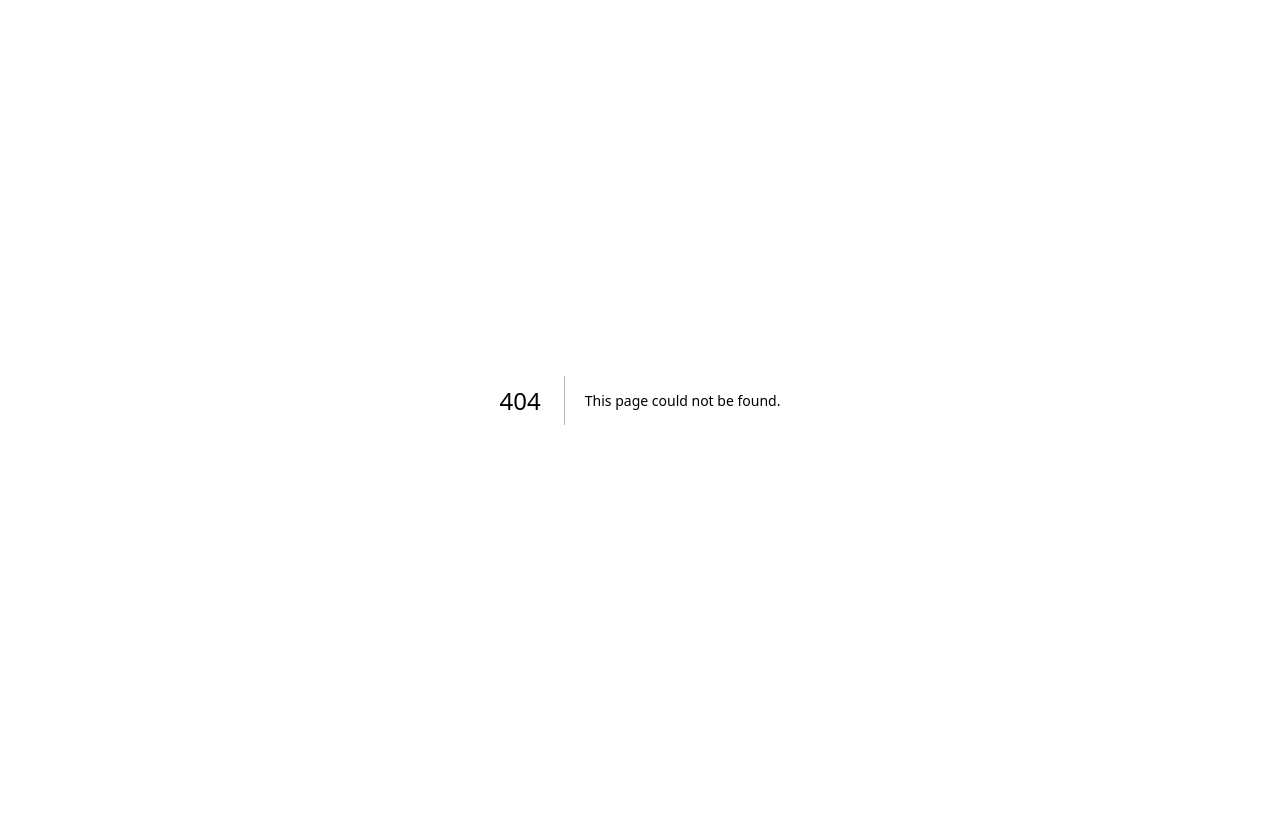
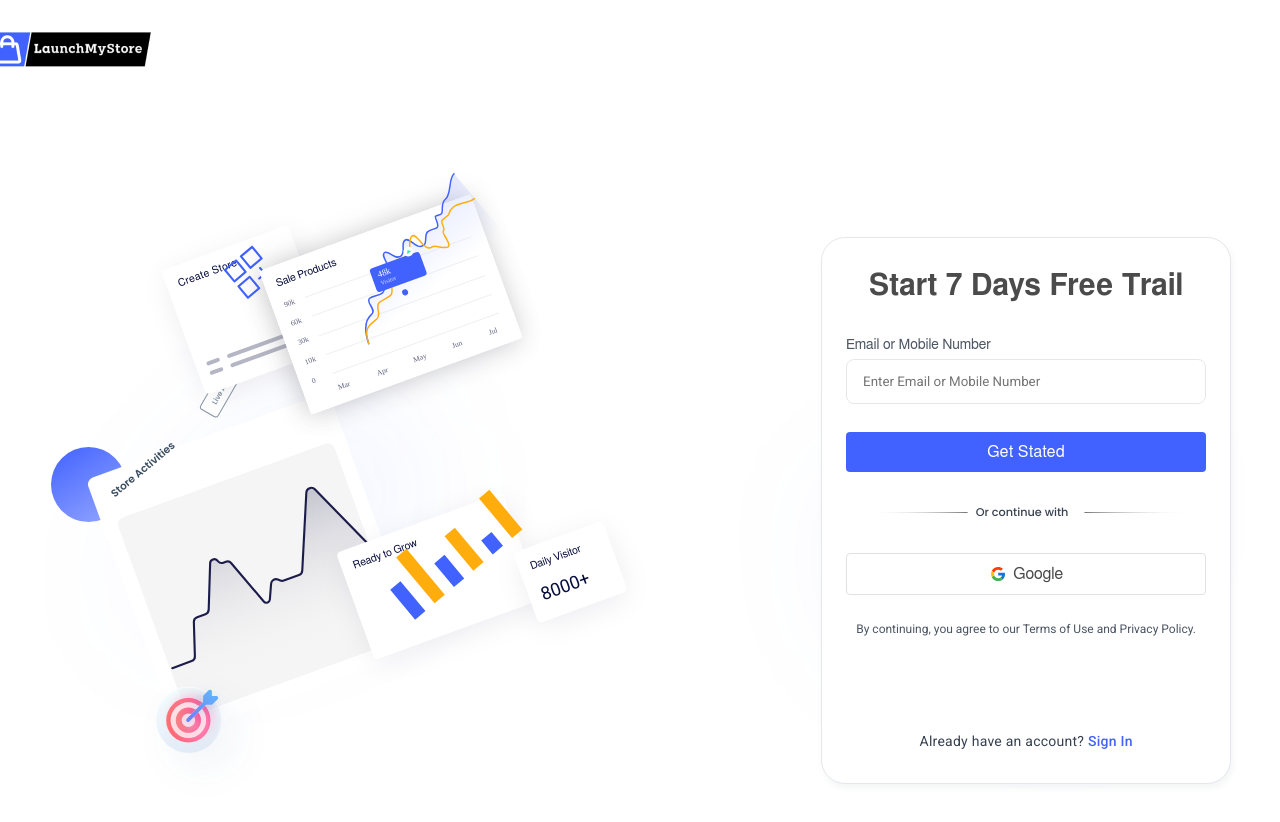
Before and after one commit to SaifAlvey-01/Store, a Next.js app: page /signup in a window 1280 px wide. Before the commit this address had no page. Shown: the top 822 px of the page. Before the commit the page ends 800 px from the top, so only its background shows below. Built offline with nearby package versions, Linux system fonts and the light colour scheme; a web font is replaced by a local one.

Commit message:
sugnup components seperated

```diff
--- a/pages/signup/step2/index.js
+++ b/components/step1.js
@@ -1,8 +1,19 @@
+'use client'
 import { useCallback } from "react";
 
-const SignUp2 = () => {
+import { useRouter } from 'next/navigation'
+
+const SignUp1 = ({setCurrentStep}) => {
+  const router = useRouter()
+
+
   const onPrimaryContainerClick = useCallback(() => {
-    // Please sync "Sign Up 3" to the project
+    // Please sync "Sign Up 2" to the project
+    setCurrentStep(((prevStep) => prevStep + 1))
+  }, []);
+
+  const onAlreadyHaveAnClick = useCallback(() => {
+    // Please sync "LogIn 1" to the project
   }, []);
 
   return (
@@ -12,8 +23,8 @@ const SignUp2 = () => {
         alt=""
         src="/group-3.svg"
       />
-      <div className="absolute top-[calc(50%_-_231px)] left-[calc(50%_-_589px)] w-[1179px] h-[483px]">
-        <div className="absolute top-[0.43px] left-[-0.09px] w-[605.47px] h-[482.61px]">
+      <div className="absolute top-[calc(50%_-_275px)] left-[calc(50%_-_589.5px)] w-[1179px] h-[551px]">
+        <div className="absolute top-[34px] left-[0.41px] w-[605.47px] h-[482.61px]">
           <div className="absolute top-[175.86px] left-[0px] rounded-[50%] [background:linear-gradient(147.09deg,_#4162ff,_#96a8ff)] w-[75px] h-[75px]" />
           <div className="absolute top-[120.36px] left-[35.25px] w-[335.87px] h-[344.79px] text-grey-scale-body font-poppins">
             <div className="absolute top-[88.26px] left-[0px] rounded-[7.11px] bg-white w-[258.06px] h-[272.99px] [transform:_rotate(-20deg)] [transform-origin:0_0]" />
@@ -105,18 +116,18 @@ const SignUp2 = () => {
                 alt=""
                 src="/group-82.svg"
               />
-              <div className="absolute h-[24.02%] w-[23.33%] top-[23.53%] right-[30.33%] bottom-[52.45%] left-[46.33%] text-4xs text-white">
+              <div className="absolute h-[24.02%] w-[23.33%] top-[23.53%] right-[30.33%] bottom-[52.45%] left-[46.33%] text-[9px] text-white">
                 <div className="absolute h-[75.51%] w-full top-[0%] right-[0%] bottom-[24.49%] left-[0%]">
                   <img
                     className="absolute h-[31.12%] w-[23.11%] top-[29.89%] right-[27.28%] bottom-[38.99%] left-[49.6%] max-w-full overflow-hidden max-h-full"
                     alt=""
                     src="/polygon-2.svg"
                   />
-                  <div className="absolute h-[89.19%] w-full top-[0%] right-[0%] bottom-[10.81%] left-[0%] rounded-10xs bg-primary-300-main" />
+                  <div className="absolute h-[89.19%] w-full top-[0%] right-[0%] bottom-[10.81%] left-[0%] rounded-[3px] bg-primary-300-main" />
                   <div className="absolute top-[13.51%] left-[11.43%] leading-[110%]">
                     48k
                   </div>
-                  <div className="absolute top-[51.35%] left-[11.43%] text-7xs leading-[110%] opacity-[0.8]">
+                  <div className="absolute top-[51.35%] left-[11.43%] text-[6px] leading-[110%] opacity-[0.8]">
                     Visitor
                   </div>
                   <img
@@ -141,7 +152,7 @@ const SignUp2 = () => {
                 src="/group-80.svg"
               />
             </div>
-            <div className="relative w-[95.25px] h-[75px] [transform:_rotate(-20deg)] [transform-origin:0_0] text-lg font-roboto">
+            <div className="relative w-[95.25px] h-[75px] [transform:_rotate(-20deg)] [transform-origin:0_0] text-[18px] font-roboto">
               <div className="absolute h-full w-full top-[0%] right-[0%] bottom-[0%] left-[0%] rounded-8xs-5 bg-white shadow-[0px_6px_30px_-1.5px_rgba(6,_12,_59,_0.08)]" />
               <div className="absolute top-[50%] left-[12.99%] leading-[21px]">
                 8000+
@@ -157,27 +168,26 @@ const SignUp2 = () => {
             src="/group-10.svg"
           />
         </div>
-        <div className="absolute top-[94.5px] left-[770.5px] w-[408px] h-[274px] text-11xl text-neutral-600">
+        <div className="absolute top-[0px] left-[771px] w-[408px] h-[551px] text-[30px] text-neutral-600">
           <div className="absolute top-[-0.4px] left-[-0.4px] rounded-3xl bg-white shadow-[2px_4px_6px_rgba(75,_85,_99,_0.06)] overflow-hidden flex flex-row py-8 px-6 items-start justify-start border-[0.8px] border-solid border-gainsboro">
+            <div className="flex flex-col items-center justify-start gap-[92px]">
               <div className="flex flex-col items-center justify-start gap-[32px]">
-              <b className="relative">Create a password</b>
-              <div className="flex flex-col items-center justify-start text-sm text-dimgray">
-                <div className="flex flex-col items-end justify-start">
-                  <div className="flex flex-col items-center justify-start">
+                <b className="relative">Start 7 Days Free Trail</b>
+                <div className="flex flex-col items-center justify-start gap-[24px] text-sm text-dimgray">
+                  <div className="flex flex-col items-end justify-start gap-[32px]">
+                    <div className="flex flex-col items-center justify-start gap-[32px]">
                       <div className="flex flex-col items-start justify-start gap-[28px]">
                         <div className="w-[360px] flex flex-col items-start justify-start gap-[4px]">
                           <div className="self-stretch flex flex-row items-start justify-start">
                             <div className="relative leading-[20px] font-medium">
-                            Password
+                              Email or Mobile Number
                             </div>
                           </div>
-                        <div className="self-stretch rounded-lg bg-white flex flex-row py-2.5 px-4 items-center justify-start text-darkgray font-roboto border-[1.5px] border-solid border-gainsboro">
-                          <div className="flex-1 relative h-6">
-                            <div className="absolute w-full top-[calc(50%_-_8px)] left-[0%] leading-[16px] inline-block">
-                              Enter your password
-                            </div>
-                          </div>
-                        </div>
+                          <input
+                              type="text"
+                              placeholder="Enter Email or Mobile Number"
+                              className="self-stretch rounded-lg bg-white flex flex-row py-3.5 px-4 items-center justify-start text-darkgray font-roboto border-[1.5px] border-solid border-gainsboro"
+                            />
                         </div>
                         <div
                           className="rounded bg-primary-300-main w-[360px] flex flex-col p-2 box-border items-center justify-center cursor-pointer text-center text-base text-white"
@@ -185,12 +195,57 @@ const SignUp2 = () => {
                         >
                           <div className="relative w-[90px] h-0" />
                           <div className="relative tracking-[0.02em] leading-[24px] font-medium">
-                          Continue
+                            Get Stated
+                          </div>
+                        </div>
+                      </div>
+                      <div className="relative w-[328px] h-[17px] text-[11.25px] text-darkslategray font-poppins">
+                        <div className="absolute top-[0px] left-[113.66px] font-medium inline-block w-[100.67px]">
+                          Or continue with
+                        </div>
+                        <img
+                          className="absolute top-[8px] left-[0px] w-[106.09px] h-px"
+                          alt=""
+                          src="/rectangle-3.svg"
+                        />
+                        <img
+                          className="absolute top-[8px] left-[221.91px] w-[106.09px] h-px"
+                          alt=""
+                          src="/rectangle-4.svg"
+                        />
+                      </div>
+                    </div>
+                    <div className="rounded bg-white box-border w-[360px] flex flex-col p-2 items-center justify-center text-center text-base text-neutral-600 border-[1px] border-solid border-neutral-300">
+                      <div className="relative w-[90px] h-0" />
+                      <div className="flex flex-row items-center justify-center gap-[6px]">
+                        <img
+                          className="relative w-[18px] h-[18px] overflow-hidden shrink-0"
+                          alt=""
+                          src="/google.svg"
+                        />
+                        <div className="relative leading-[24px] font-medium">
+                          Google
                         </div>
                       </div>
                     </div>
                   </div>
+                  <div className="relative text-[12px] leading-[20px] font-roboto">
+                    By continuing, you agree to our Terms of Use and Privacy
+                    Policy.
                   </div>
+                </div>
+              </div>
+              <div
+                className="relative text-sm tracking-[0.25px] leading-[20px] text-center cursor-pointer text-darkslategray font-roboto"
+                onClick={onAlreadyHaveAnClick}
+              >
+                <span>
+                  <span>Already have an account?</span>
+                  <span className="text-mediumslateblue">{` `}</span>
+                </span>
+                <span className="font-medium text-primary-300-main">
+                  Sign In
+                </span>
               </div>
             </div>
           </div>
@@ -205,4 +260,4 @@ const SignUp2 = () => {
   );
 };
 
-export default SignUp2;
+export default SignUp1;
--- a/pages/signup/step1/index.js
+++ b/components/step2.js
@@ -1,19 +1,8 @@
-'use client'
 import { useCallback } from "react";
 
-import { useRouter } from 'next/navigation'
-
-const SignUp1 = () => {
-  const router = useRouter()
-
-
+const SignUp2 = ({setCurrentStep}) => {
   const onPrimaryContainerClick = useCallback(() => {
-    // Please sync "Sign Up 2" to the project
-      router.push('/signup/step2')
-  }, []);
-
-  const onAlreadyHaveAnClick = useCallback(() => {
-    // Please sync "LogIn 1" to the project
+    setCurrentStep(((prevStep) => prevStep + 1))
   }, []);
 
   return (
@@ -23,8 +12,8 @@ const SignUp1 = () => {
         alt=""
         src="/group-3.svg"
       />
-      <div className="absolute top-[calc(50%_-_275px)] left-[calc(50%_-_589.5px)] w-[1179px] h-[551px]">
-        <div className="absolute top-[34px] left-[0.41px] w-[605.47px] h-[482.61px]">
+      <div className="absolute top-[calc(50%_-_231px)] left-[calc(50%_-_589px)] w-[1179px] h-[483px]">
+        <div className="absolute top-[0.43px] left-[-0.09px] w-[605.47px] h-[482.61px]">
           <div className="absolute top-[175.86px] left-[0px] rounded-[50%] [background:linear-gradient(147.09deg,_#4162ff,_#96a8ff)] w-[75px] h-[75px]" />
           <div className="absolute top-[120.36px] left-[35.25px] w-[335.87px] h-[344.79px] text-grey-scale-body font-poppins">
             <div className="absolute top-[88.26px] left-[0px] rounded-[7.11px] bg-white w-[258.06px] h-[272.99px] [transform:_rotate(-20deg)] [transform-origin:0_0]" />
@@ -116,18 +105,18 @@ const SignUp1 = () => {
                 alt=""
                 src="/group-82.svg"
               />
-              <div className="absolute h-[24.02%] w-[23.33%] top-[23.53%] right-[30.33%] bottom-[52.45%] left-[46.33%] text-[9px] text-white">
+              <div className="absolute h-[24.02%] w-[23.33%] top-[23.53%] right-[30.33%] bottom-[52.45%] left-[46.33%] text-4xs text-white">
                 <div className="absolute h-[75.51%] w-full top-[0%] right-[0%] bottom-[24.49%] left-[0%]">
                   <img
                     className="absolute h-[31.12%] w-[23.11%] top-[29.89%] right-[27.28%] bottom-[38.99%] left-[49.6%] max-w-full overflow-hidden max-h-full"
                     alt=""
                     src="/polygon-2.svg"
                   />
-                  <div className="absolute h-[89.19%] w-full top-[0%] right-[0%] bottom-[10.81%] left-[0%] rounded-[3px] bg-primary-300-main" />
+                  <div className="absolute h-[89.19%] w-full top-[0%] right-[0%] bottom-[10.81%] left-[0%] rounded-10xs bg-primary-300-main" />
                   <div className="absolute top-[13.51%] left-[11.43%] leading-[110%]">
                     48k
                   </div>
-                  <div className="absolute top-[51.35%] left-[11.43%] text-[6px] leading-[110%] opacity-[0.8]">
+                  <div className="absolute top-[51.35%] left-[11.43%] text-7xs leading-[110%] opacity-[0.8]">
                     Visitor
                   </div>
                   <img
@@ -152,7 +141,7 @@ const SignUp1 = () => {
                 src="/group-80.svg"
               />
             </div>
-            <div className="relative w-[95.25px] h-[75px] [transform:_rotate(-20deg)] [transform-origin:0_0] text-[18px] font-roboto">
+            <div className="relative w-[95.25px] h-[75px] [transform:_rotate(-20deg)] [transform-origin:0_0] text-lg font-roboto">
               <div className="absolute h-full w-full top-[0%] right-[0%] bottom-[0%] left-[0%] rounded-8xs-5 bg-white shadow-[0px_6px_30px_-1.5px_rgba(6,_12,_59,_0.08)]" />
               <div className="absolute top-[50%] left-[12.99%] leading-[21px]">
                 8000+
@@ -168,26 +157,27 @@ const SignUp1 = () => {
             src="/group-10.svg"
           />
         </div>
-        <div className="absolute top-[0px] left-[771px] w-[408px] h-[551px] text-[30px] text-neutral-600">
+        <div className="absolute top-[94.5px] left-[770.5px] w-[408px] h-[274px] text-11xl text-neutral-600">
           <div className="absolute top-[-0.4px] left-[-0.4px] rounded-3xl bg-white shadow-[2px_4px_6px_rgba(75,_85,_99,_0.06)] overflow-hidden flex flex-row py-8 px-6 items-start justify-start border-[0.8px] border-solid border-gainsboro">
-            <div className="flex flex-col items-center justify-start gap-[92px]">
             <div className="flex flex-col items-center justify-start gap-[32px]">
-                <b className="relative">Start 7 Days Free Trail</b>
-                <div className="flex flex-col items-center justify-start gap-[24px] text-sm text-dimgray">
-                  <div className="flex flex-col items-end justify-start gap-[32px]">
-                    <div className="flex flex-col items-center justify-start gap-[32px]">
+              <b className="relative">Create a password</b>
+              <div className="flex flex-col items-center justify-start text-sm text-dimgray">
+                <div className="flex flex-col items-end justify-start">
+                  <div className="flex flex-col items-center justify-start">
                     <div className="flex flex-col items-start justify-start gap-[28px]">
                       <div className="w-[360px] flex flex-col items-start justify-start gap-[4px]">
                         <div className="self-stretch flex flex-row items-start justify-start">
                           <div className="relative leading-[20px] font-medium">
-                              Email or Mobile Number
+                            Password
                           </div>
                         </div>
-                          <input
-                              type="text"
-                              placeholder="Enter Email or Mobile Number"
-                              className="self-stretch rounded-lg bg-white flex flex-row py-3.5 px-4 items-center justify-start text-darkgray font-roboto border-[1.5px] border-solid border-gainsboro"
-                            />
+                        <div className="self-stretch rounded-lg bg-white flex flex-row py-2.5 px-4 items-center justify-start text-darkgray font-roboto border-[1.5px] border-solid border-gainsboro">
+                          <div className="flex-1 relative h-6">
+                            <div className="absolute w-full top-[calc(50%_-_8px)] left-[0%] leading-[16px] inline-block">
+                              Enter your password
+                            </div>
+                          </div>
+                        </div>
                       </div>
                       <div
                         className="rounded bg-primary-300-main w-[360px] flex flex-col p-2 box-border items-center justify-center cursor-pointer text-center text-base text-white"
@@ -195,57 +185,12 @@ const SignUp1 = () => {
                       >
                         <div className="relative w-[90px] h-0" />
                         <div className="relative tracking-[0.02em] leading-[24px] font-medium">
-                            Get Stated
-                          </div>
-                        </div>
-                      </div>
-                      <div className="relative w-[328px] h-[17px] text-[11.25px] text-darkslategray font-poppins">
-                        <div className="absolute top-[0px] left-[113.66px] font-medium inline-block w-[100.67px]">
-                          Or continue with
-                        </div>
-                        <img
-                          className="absolute top-[8px] left-[0px] w-[106.09px] h-px"
-                          alt=""
-                          src="/rectangle-3.svg"
-                        />
-                        <img
-                          className="absolute top-[8px] left-[221.91px] w-[106.09px] h-px"
-                          alt=""
-                          src="/rectangle-4.svg"
-                        />
-                      </div>
-                    </div>
-                    <div className="rounded bg-white box-border w-[360px] flex flex-col p-2 items-center justify-center text-center text-base text-neutral-600 border-[1px] border-solid border-neutral-300">
-                      <div className="relative w-[90px] h-0" />
-                      <div className="flex flex-row items-center justify-center gap-[6px]">
-                        <img
-                          className="relative w-[18px] h-[18px] overflow-hidden shrink-0"
-                          alt=""
-                          src="/google.svg"
-                        />
-                        <div className="relative leading-[24px] font-medium">
-                          Google
+                          Continue
                         </div>
                       </div>
                     </div>
                   </div>
-                  <div className="relative text-[12px] leading-[20px] font-roboto">
-                    By continuing, you agree to our Terms of Use and Privacy
-                    Policy.
                 </div>
-                </div>
-              </div>
-              <div
-                className="relative text-sm tracking-[0.25px] leading-[20px] text-center cursor-pointer text-darkslategray font-roboto"
-                onClick={onAlreadyHaveAnClick}
-              >
-                <span>
-                  <span>Already have an account?</span>
-                  <span className="text-mediumslateblue">{` `}</span>
-                </span>
-                <span className="font-medium text-primary-300-main">
-                  Sign In
-                </span>
               </div>
             </div>
           </div>
@@ -260,4 +205,4 @@ const SignUp1 = () => {
   );
 };
 
-export default SignUp1;
+export default SignUp2;
--- a/pages/signup/step5/index.js
+++ b/components/step5.js
@@ -1,6 +1,6 @@
 import { useState, useCallback } from "react";
-import FrameComponent from "../../../components/frame-component";
-import PortalPopup from "../../../components/portal-popup";
+import FrameComponent from "./frame-component";
+import PortalPopup from "./portal-popup";
 
 const SignUp5 = () => {
   const [isFrameOpen, setFrameOpen] = useState(false);
--- /dev/null
+++ b/pages/signup/index.js
@@ -0,0 +1,33 @@
+import React, { useState } from 'react';
+import SignUp1 from '../../components/step1';
+import SignUp2 from '../../components/step2';
+import SignUp3 from '../../components/step3';
+import SignUp5 from '../../components/step5';
+
+
+const SignupComponent = () => {
+  const [currentStep, setCurrentStep] = useState(1);
+
+  const renderStep = () => {
+    switch (currentStep) {
+      case 1:
+        return <SignUp1  setCurrentStep={setCurrentStep}/>;
+      case 2:
+        return <SignUp2  setCurrentStep={setCurrentStep}/>;
+      case 3:
+        return <SignUp3 setCurrentStep={setCurrentStep}/>;
+      case 4:
+        return <SignUp5 setCurrentStep={setCurrentStep}/>;
+      default:
+        return null;
+    }
+  };
+
+  return (
+    <div>
+        {renderStep()}
+    </div>
+  );
+};
+
+export default SignupComponent;
```
Also changed, not shown: components/step3.js (renamed from pages/signup/step3/index.js, +52 -22 lines). Lines whose indentation alone changed are shown as unchanged.
